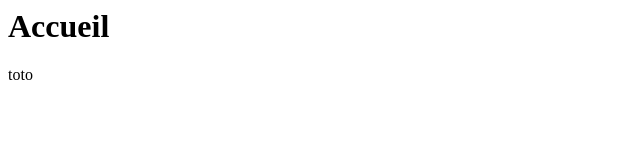
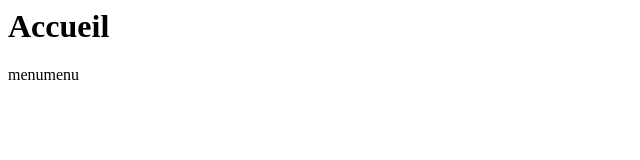
Before and after one commit to Vince2210001/Tests, a plain HTML site: page index.html in a window 1280 px wide. Shown: the full height of the page, 0-640 px from the left. Drawn offline with Linux system fonts and the light colour scheme.

Commit message:
ajout menumenu

```diff
--- a/index.html
+++ b/index.html
@@ -7,6 +7,6 @@
 </head>
 <body>
     <h1>Accueil</h1>
-    toto
+    <nav>menumenu</nav>
 </body>
 </html>
```
